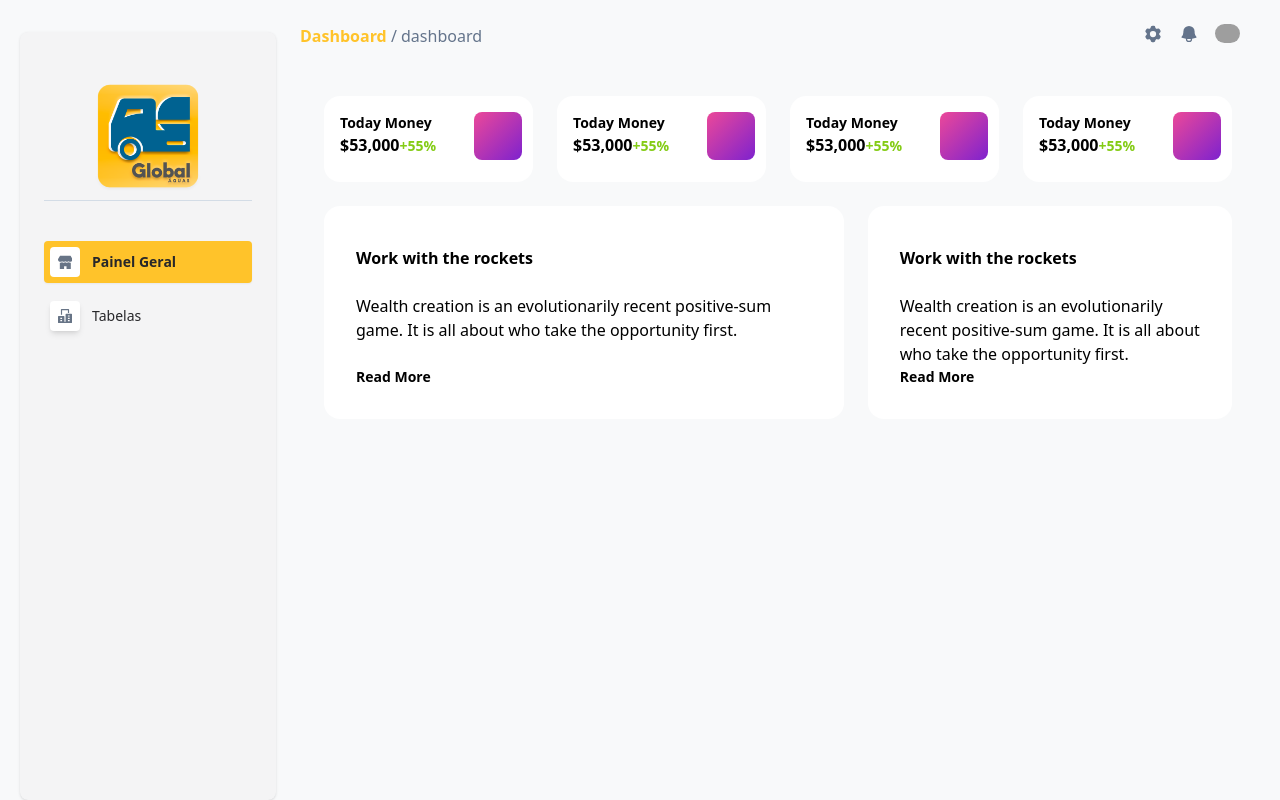
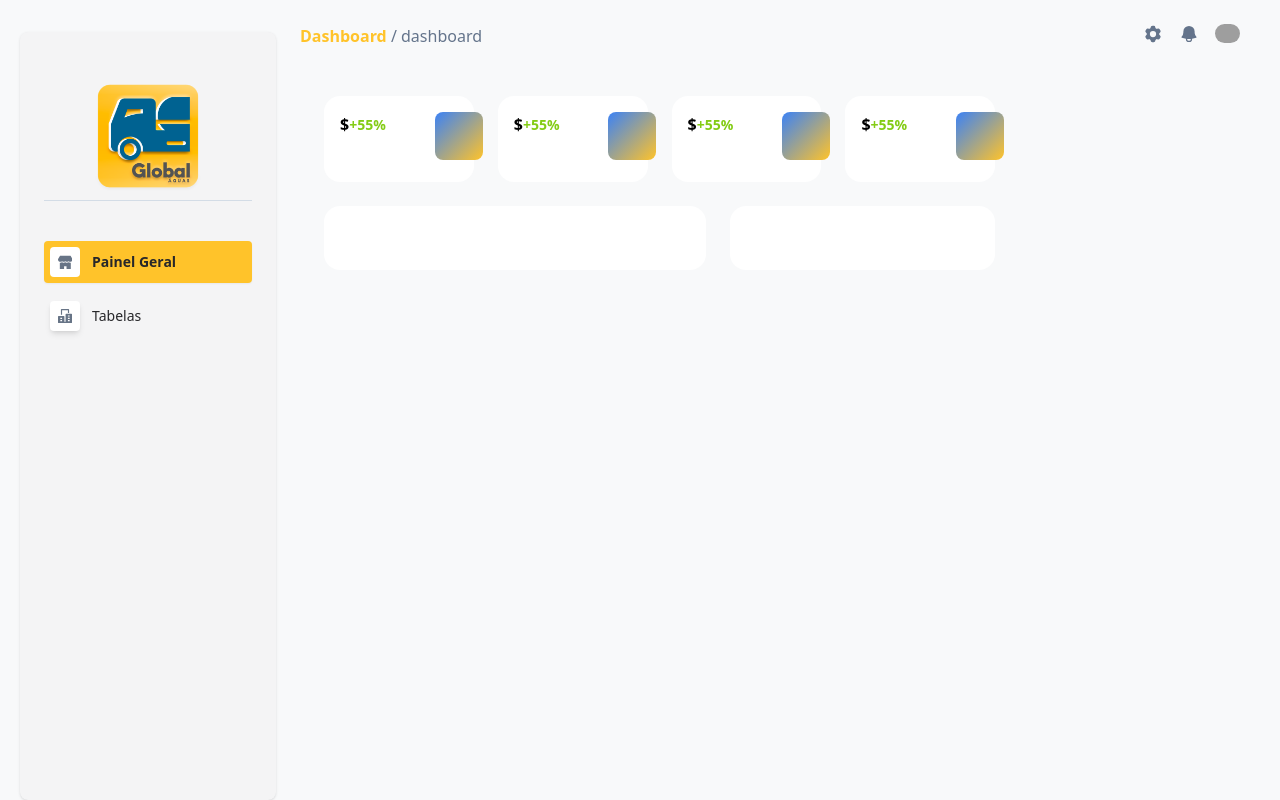
Before and after one commit to Bl4ck-Machine/global-aguas, a Next.js app: page /dashboard in a window 1280 px wide. Built offline with nearby package versions, Linux system fonts and the light colour scheme; grey boxes are pictures that could not be loaded.

Commit message:
dashboards cards updated

```diff
--- a/src/app/dashboard/components/cards/Dashboard.tsx
+++ b/src/app/dashboard/components/cards/Dashboard.tsx
@@ -1,6 +1,6 @@
 import React from "react";
 
-export default function DashboardCard({_className}: {_className: string}) {
+export default function DashboardCard({_className, children}: {_className: string, children: React.ReactNode}) {
   return (
     <>
       <div className={_className} >
@@ -8,21 +8,10 @@ export default function DashboardCard({_className}: {_className: string}) {
           <div className="relative h-full overflow-hidden bg-cover rounded-xl">
             <span className="absolute top-0 left-0 w-full h-full bg-center bg-cover bg-gradient-to-tl from-gray-900 to-slate-800 opacity-80"></span>
             <div className="relative z-10 flex flex-col flex-auto h-full p-4">
-              <h5 className="pt-2 mb-6 font-bold ">Work with the rockets</h5>
-              <p className="">
-                Wealth creation is an evolutionarily recent positive-sum game.
-                It is all about who take the opportunity first.
-              </p>
-              <a
-                className="mt-auto mb-0 font-semibold leading-normal group text-sm"
-                href="javascript:;"
-              >
-                Read More
-                <i
-                  className="fas fa-arrow-right ease-bounce text-sm group-hover:translate-x-1.25 ml-1 leading-normal transition-all duration-200"
-                  aria-hidden="true"
-                ></i>
-              </a>
+              {
+                children
+              }
+
             </div>
           </div>
         </div>
--- a/src/app/dashboard/components/cards/StatusCard.tsx
+++ b/src/app/dashboard/components/cards/StatusCard.tsx
@@ -1,6 +1,7 @@
 import React from "react";
+import { StatusCard } from "./interfaces";
 
-export default function StatusCard({_className}: {_className: string}) {
+export default function StatusCard({ _className, title, total, amount, children }: StatusCard) {
   return (
     <>
       <div className={_className}>
@@ -10,10 +11,10 @@ export default function StatusCard({_className}: {_className: string}) {
               <div className="flex-none w-2/3 max-w-full px-3">
                 <div>
                   <p className="mb-0 font-sans font-semibold leading-normal text-sm">
-                    Today Money
+                    {title}
                   </p>
                   <h5 className="mb-0 font-bold">
-                    $53,000
+                    ${total}
                     <span className="leading-normal text-sm font-weight-bolder text-lime-500">
                       +55%
                     </span>
@@ -21,8 +22,10 @@ export default function StatusCard({_className}: {_className: string}) {
                 </div>
               </div>
               <div className="px-3 text-right basis-1/3">
-                <div className="inline-block w-12 h-12 text-center rounded-lg bg-gradient-to-tl from-purple-700 to-pink-500">
-                  <i className="ni leading-none ni-money-coins text-lg relative top-3.5 text-white"></i>
+                <div className="inline-block w-12 h-12 text-center  rounded-lg bg-gradient-to-tl from-orange-primary to-blue-500">
+                  <i className="ni leading-none ni-money-coins text-xl relative top-3.5 text-primary text-white flex justify-center">
+                    {children}
+                  </i>
                 </div>
               </div>
             </div>
--- /dev/null
+++ b/src/app/dashboard/components/cards/interfaces.ts
@@ -0,0 +1 @@
+export interface StatusCard { _className: string, title: string, total: string, amount: string, children: React.ReactNode}
```
